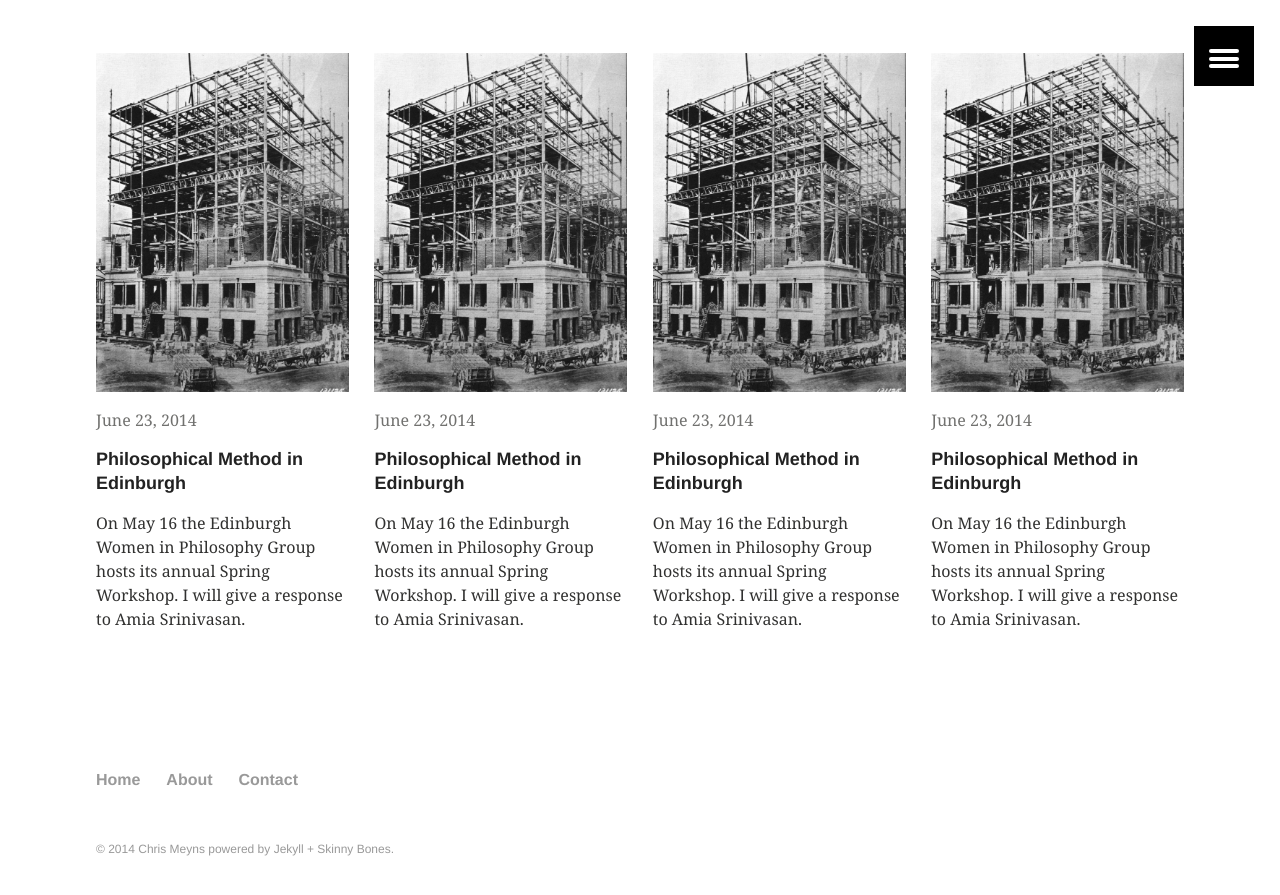
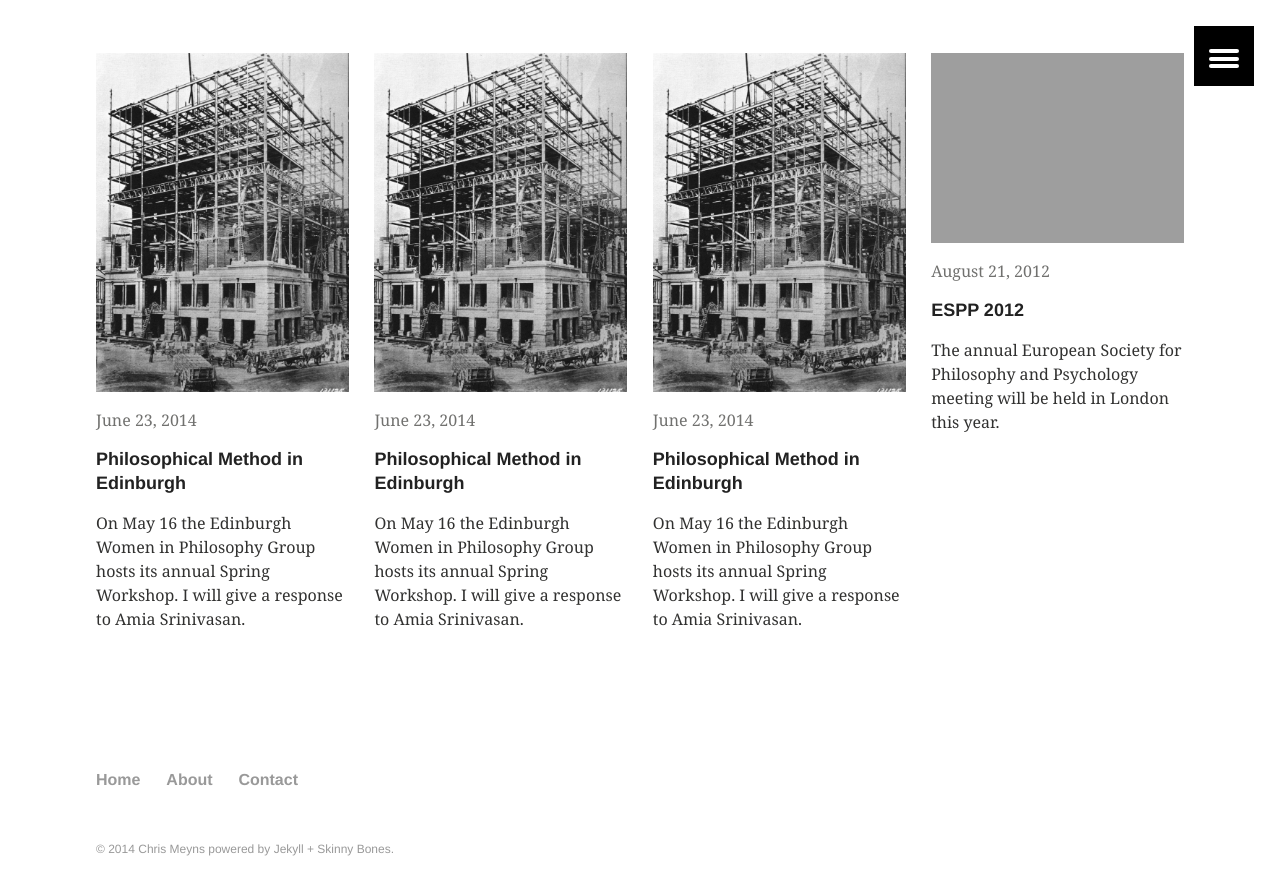
Before and after one commit to msteenhagen/csmeyns.github.io, a Jekyll site: the page built from articles/index.md, in a window 1280 px wide and 900 px high, scrolled down 2552 px. Shown: the top 895 px of the window. Built offline with Jekyll 4.4.1, drawn with Linux system fonts in a browser that asks for light colours.

Commit message:
updates espp2012 article

```diff
--- a/_posts/articles/2012-08-21-espp2012.md
+++ b/_posts/articles/2012-08-21-espp2012.md
@@ -1,18 +1,16 @@
 ---
 layout: article
-title: Philosophical Method in Edinburgh
-date: 2014-06-23T16:19:16-04:00
+title: ESPP 2012
+date: 2012-08-21T16:19:16-04:00
 modified:
 ads: false
 categories: articles
-excerpt: "On May 16 the Edinburgh Women in Philosophy Group hosts its annual Spring Workshop. I will give a response to Amia Srinivasan."
-tags: []
+excerpt: "The annual European Society for Philosophy and Psychology meeting will be held in London this year."
+tags: [ESPP, psychology, mind, London]
 image:
-  feature: branch-1600x800.jpg
-  teaser: edinburgh.jpg
-  thumb: branch-1600x800.jpg
+  feature: senatehouse-1600.jpg
+  teaser: senatehouse-400.jpg
+  thumb: senatehouse-120.jpg
 ---
 
-This year, the European Society for Philosophy and Psychology conference will be held in London, at the Institute of Philosophy, from 28 to 31 August 2012.
-
-http://www.espp2012.com/
+The annual [European Society for Philosophy and Psychology](http://www.eurospp.org/) meeting will be held 28-31 August in London this year, at the Institute of Philosophy in Senate House.
```
Also changed, not shown: images/senatehouse-120.gif (added), images/senatehouse-1600.gif (added), images/senatehouse-400.gif (added).
